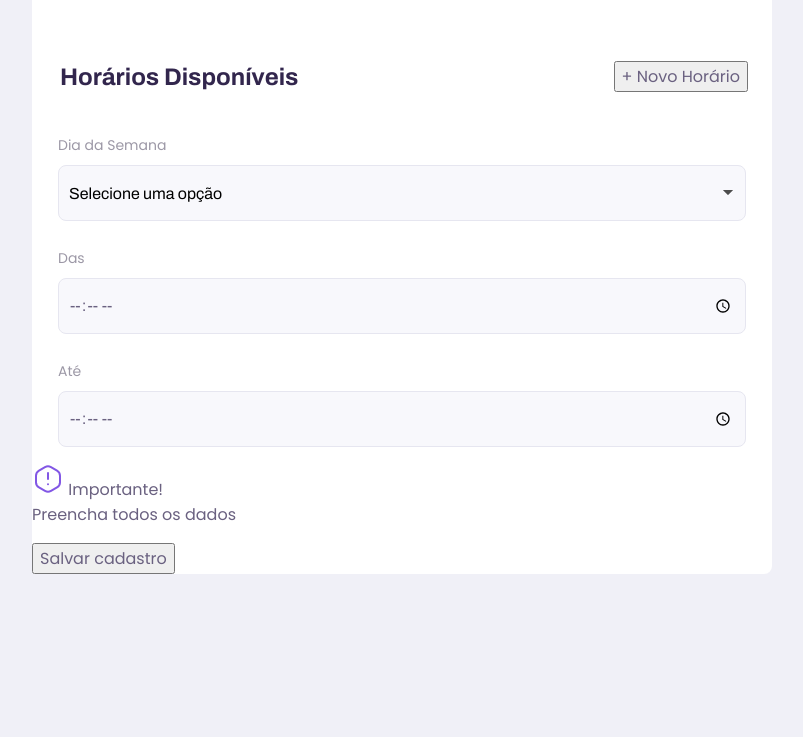
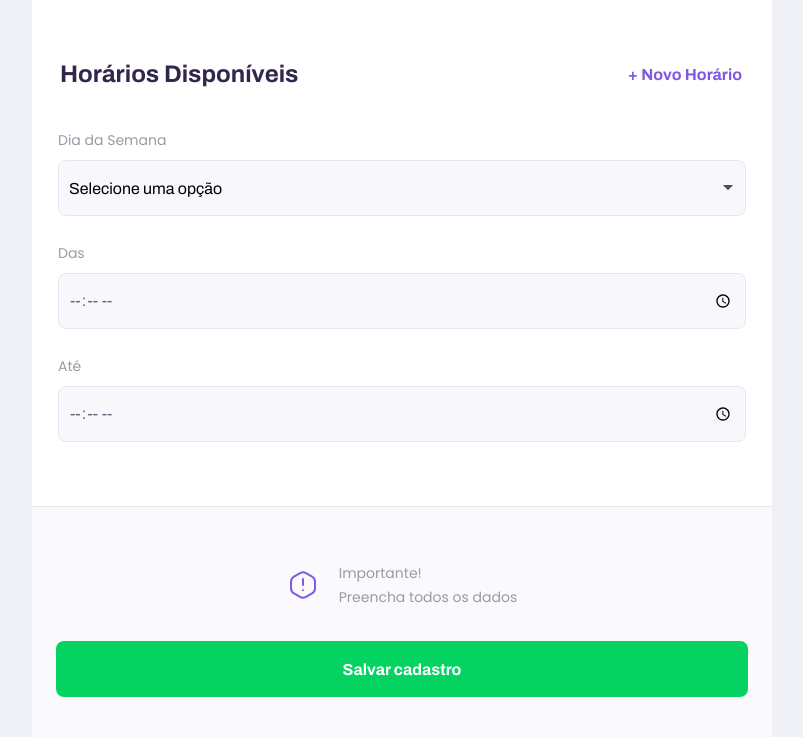
Before and after one commit to carinebatista/NLW, a plain HTML site: page give-classes.html in a window 1280 px wide. Shown: the part 1296-2033 px from the top of the page, without its empty margins (238-1041 px from the left). Before the commit the page ends 1870 px from the top, so only its background shows below. Drawn offline with Linux system fonts and the light colour scheme.

Commit message:
Add style to button footer, and p

```diff
--- a/css/partials/page-give-classes.css
+++ b/css/partials/page-give-classes.css
@@ -35,7 +35,22 @@
 
 }
 
+#page-give-classes fieldset legend button{
+    background: none;
+    border: 0;
 
+    color: var(--color-primary);
+    font: 700 1.6rem Archivo;
+    cursor: pointer;
+    transition: 0.2s;
+}
+
+
+#page-give-classes fieldset legend button:hover{
+    transform:translateY(-5px);
+    color: var(--color-primary-dark);
+
+}
 
 #page-give-classes fieldset+fieldset{
     margin-top: 6.4rem;
@@ -49,7 +64,46 @@
 }
 
 
+#page-give-classes main footer{
+    padding: 4rem 2.4rem;
 
+    background: var(--color-box-footer);
+    border-top: 1px solid var(--color-line-in-white);
+    margin-top: 6.4rem;
+
+}
+#page-give-classes main footer p{
+    display: flex;
+    align-items: center;
+    justify-content: center;
+    font-size:1.4rem;
+    line-height: 2.4rem;
+
+    color: var(--color-text-complement);
+
+
+}
+
+#page-give-classes main footer p img{
+    margin-right: 2rem;
+}
+
+#page-give-classes main footer button{
+    width: 100%;
+    height: 5.6rem;
+    background: var(--color-secondary);
+    color: var(--color-button-text);
+    border: 0;
+    border-radius: .8rem;
+    cursor: pointer;
+    font: 700 1.6rem Archivo;
+    display: flex;
+    align-items: center;
+    justify-content: center;
+    text-decoration: none;
+    transition:0.2s;
+    margin-top: 3.2rem;
+}
 
 @media (min-width: 700px){
     #page-give-classes #container{
```
Also changed, not shown: give-classes.html (+2 -0 lines).
